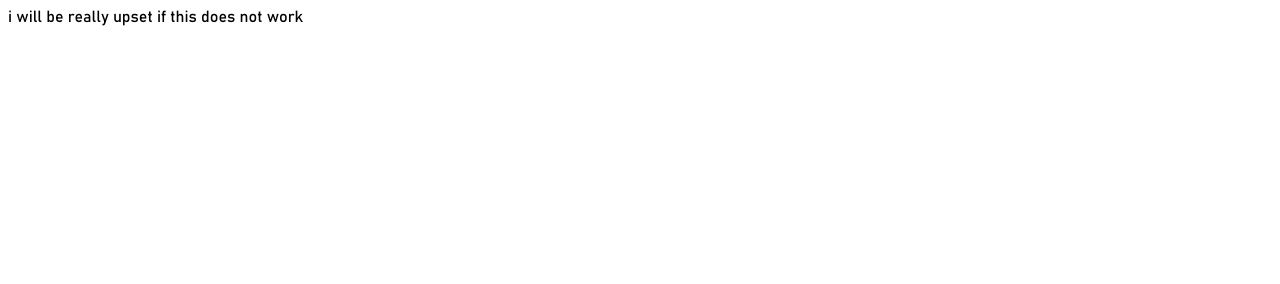
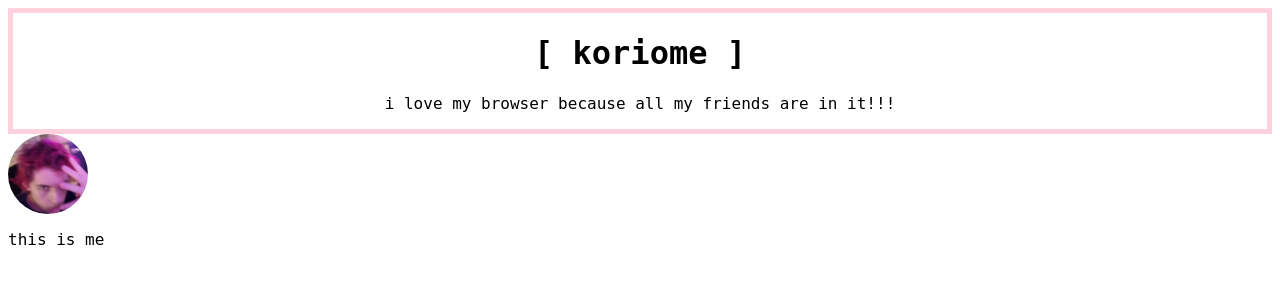
Before and after one commit to koriome/koriomewebsite, a plain HTML site: page index.html in a window 1280 px wide. Drawn offline with Linux system fonts and the light colour scheme.

Commit message:
started working on the content

```diff
--- a/css (ew)/main.css
+++ b/css (ew)/main.css
@@ -1,140 +1,18 @@
 body{
-    font-family: Bahnschrift;
+    font-family: Bahnschrift, mono;
 }
 
-
-
-@font-face {
-    font-family: 'Bahnschrift';
-    src: url('Bahnschrift.woff2') format('woff2'),
-    url('Bahnschrift.woff') format('woff');
-    font-weight: normal;
-    font-style: normal;
-    font-display: swap;
+div#korihead{
+    border: 5px solid #ffd1dc;
+    margin: auto;
+    text-align: center;
 }
-
-@font-face {
-    font-family: 'Bahnschrift';
-    src: url('Bahnschrift.woff2') format('woff2'),
-    url('Bahnschrift.woff') format('woff');
-    font-weight: normal;
-    font-style: normal;
-    font-display: swap;
+div#about{
+    content-align: center;
 }
-
-@font-face {
-    font-family: 'Bahnschrift';
-    src: url('Bahnschrift.woff2') format('woff2'),
-    url('Bahnschrift.woff') format('woff');
-    font-weight: normal;
-    font-style: normal;
-    font-display: swap;
+img.round{
+    margin: auto;
+    border-radius: 50%;
+    length: 5rem;
+    width: 5rem;
 }
-
-@font-face {
-    font-family: 'Bahnschrift';
-    src: url('Bahnschrift.woff2') format('woff2'),
-    url('Bahnschrift.woff') format('woff');
-    font-weight: normal;
-    font-style: normal;
-    font-display: swap;
-}
-
-@font-face {
-    font-family: 'Bahnschrift';
-    src: url('Bahnschrift.woff2') format('woff2'),
-    url('Bahnschrift.woff') format('woff');
-    font-weight: normal;
-    font-style: normal;
-    font-display: swap;
-}
-
-@font-face {
-    font-family: 'Bahnschrift';
-    src: url('Bahnschrift.woff2') format('woff2'),
-    url('Bahnschrift.woff') format('woff');
-    font-weight: normal;
-    font-style: normal;
-    font-display: swap;
-}
-
-@font-face {
-    font-family: 'Bahnschrift';
-    src: url('Bahnschrift.woff2') format('woff2'),
-    url('Bahnschrift.woff') format('woff');
-    font-weight: normal;
-    font-style: normal;
-    font-display: swap;
-}
-
-@font-face {
-    font-family: 'Bahnschrift';
-    src: url('Bahnschrift.woff2') format('woff2'),
-    url('Bahnschrift.woff') format('woff');
-    font-weight: normal;
-    font-style: normal;
-    font-display: swap;
-}
-
-@font-face {
-    font-family: 'Bahnschrift';
-    src: url('Bahnschrift.woff2') format('woff2'),
-    url('Bahnschrift.woff') format('woff');
-    font-weight: normal;
-    font-style: normal;
-    font-display: swap;
-}
-
-@font-face {
-    font-family: 'Bahnschrift';
-    src: url('Bahnschrift.woff2') format('woff2'),
-    url('Bahnschrift.woff') format('woff');
-    font-weight: normal;
-    font-style: normal;
-    font-display: swap;
-}
-
-@font-face {
-    font-family: 'Bahnschrift';
-    src: url('Bahnschrift.woff2') format('woff2'),
-    url('Bahnschrift.woff') format('woff');
-    font-weight: normal;
-    font-style: normal;
-    font-display: swap;
-}
-
-@font-face {
-    font-family: 'Bahnschrift';
-    src: url('Bahnschrift.woff2') format('woff2'),
-    url('Bahnschrift.woff') format('woff');
-    font-weight: normal;
-    font-style: normal;
-    font-display: swap;
-}
-
-@font-face {
-    font-family: 'Bahnschrift';
-    src: url('Bahnschrift.woff2') format('woff2'),
-    url('Bahnschrift.woff') format('woff');
-    font-weight: normal;
-    font-style: normal;
-    font-display: swap;
-}
-
-@font-face {
-    font-family: 'Bahnschrift';
-    src: url('Bahnschrift.woff2') format('woff2'),
-    url('Bahnschrift.woff') format('woff');
-    font-weight: normal;
-    font-style: normal;
-    font-display: swap;
-}
-
-@font-face {
-    font-family: 'Bahnschrift';
-    src: url('Bahnschrift.woff2') format('woff2'),
-    url('Bahnschrift.woff') format('woff');
-    font-weight: normal;
-    font-style: normal;
-    font-display: swap;
-}
--- a/index.html
+++ b/index.html
@@ -4,5 +4,14 @@
     <link rel="stylesheet" href="css%20(ew)/main.css">
 </head>
 <body>
-<p>i will be really upset if this does not work</p>
+<div id="korihead">
+<h1>[ koriome ]</h1>
+<p>i love my browser because all my friends are in it!!!</p>
+</div>
+<div id="about">
+<span>
+<img class="round" src="pictures/pfp.png" />
+<p>this is me</p>
+</span>
+</div>
 </body>
```
Also changed, not shown: css (ew)/Bahnschrift.woff (deleted), css (ew)/Bahnschrift.woff2 (deleted), pictures/pfp.png (added).
